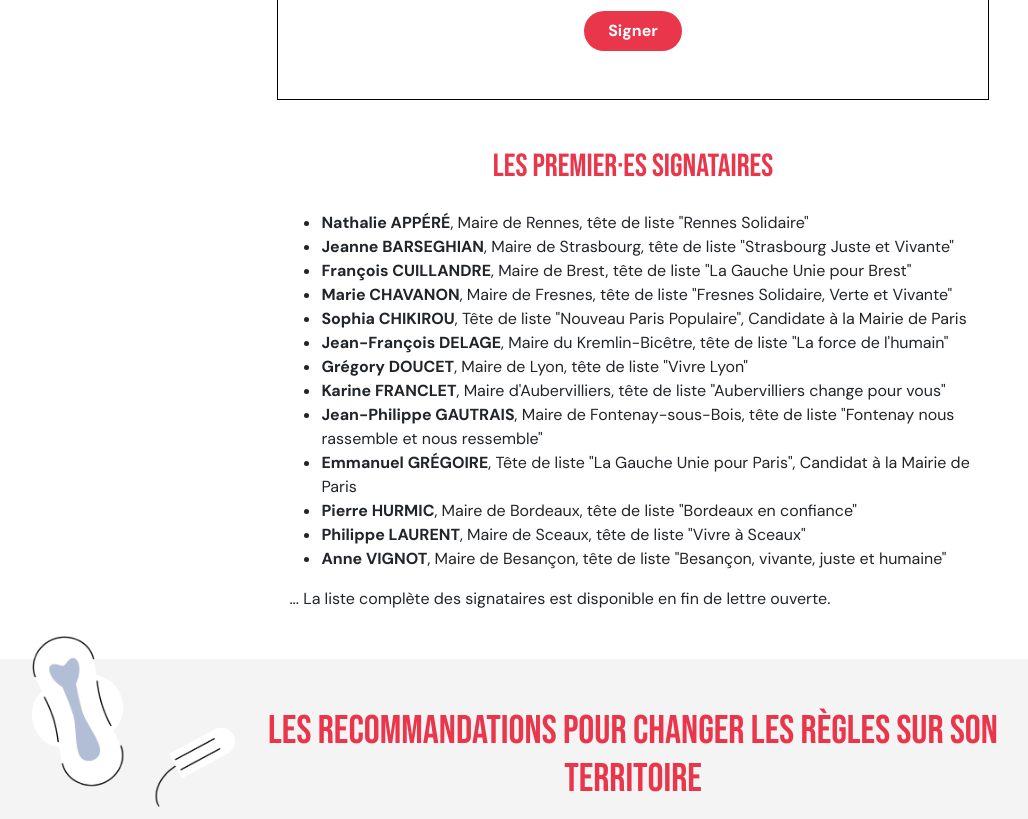
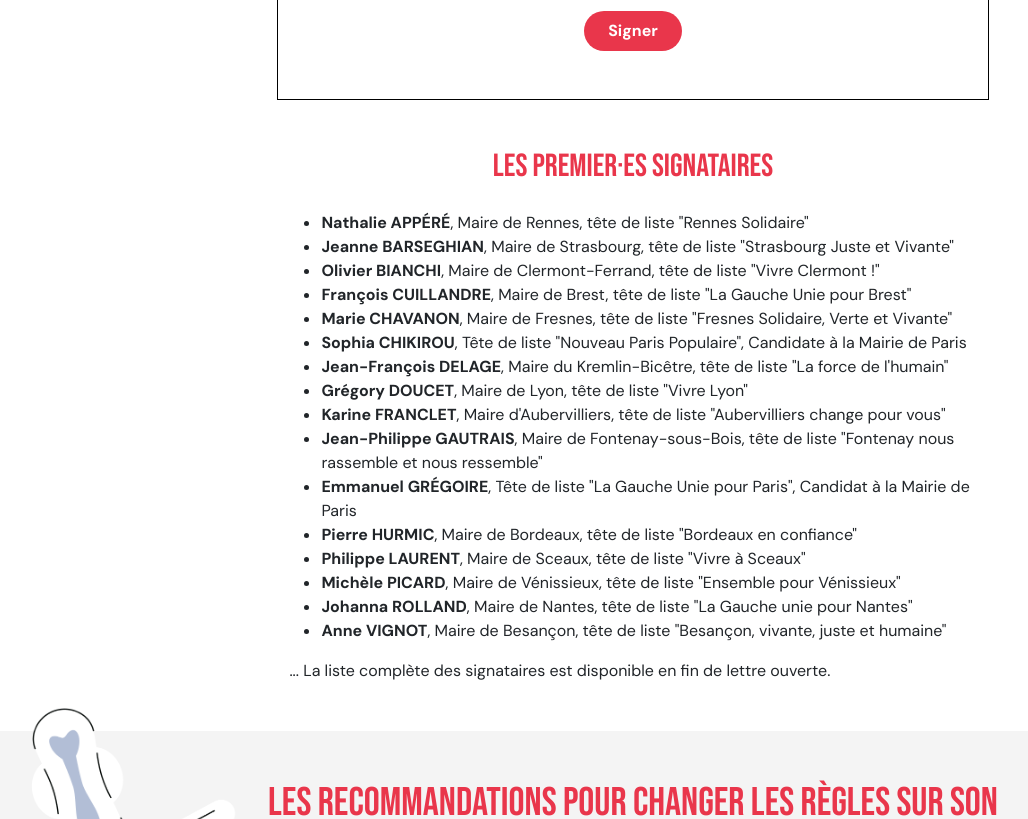
Before and after one commit to regles-elementaires/municipales-front, a website: page index.html in a window 1280 px wide. Shown: the part 3374-4193 px from the top of the page, without its empty margins (7-1035 px from the left). Drawn offline with nearby package versions, Linux system fonts and the light colour scheme.

Commit message:
update signataires

```diff
--- a/index.html
+++ b/index.html
@@ -385,6 +385,7 @@
                 <ul>
                     <li><span class="fw-bold">Nathalie APPÉRÉ</span>, Maire de Rennes, tête de liste "Rennes Solidaire"</li>
                     <li><span class="fw-bold">Jeanne BARSEGHIAN</span>, Maire de Strasbourg, tête de liste "Strasbourg Juste et Vivante"</li>
+                    <li><span class="fw-bold">Olivier BIANCHI</span>, Maire de Clermont-Ferrand, tête de liste "Vivre Clermont !"</li>
                     <li><span class="fw-bold">François CUILLANDRE</span>, Maire de Brest, tête de liste "La Gauche Unie pour Brest"</li>
                     <li><span class="fw-bold">Marie CHAVANON</span>, Maire de Fresnes, tête de liste "Fresnes Solidaire, Verte et Vivante"</li>
                     <li><span class="fw-bold">Sophia CHIKIROU</span>, Tête de liste "Nouveau Paris Populaire", Candidate à la Mairie de Paris</li>
@@ -395,6 +396,8 @@
                     <li><span class="fw-bold">Emmanuel GRÉGOIRE</span>, Tête de liste "La Gauche Unie pour Paris", Candidat à la Mairie de Paris</li>
                     <li><span class="fw-bold">Pierre HURMIC</span>, Maire de Bordeaux, tête de liste "Bordeaux en confiance"</li>
                     <li><span class="fw-bold">Philippe LAURENT</span>, Maire de Sceaux, tête de liste "Vivre à Sceaux"</li>
+                    <li><span class="fw-bold">Michèle PICARD</span>, Maire de Vénissieux, tête de liste "Ensemble pour Vénissieux"</li>
+                    <li><span class="fw-bold">Johanna ROLLAND</span>, Maire de Nantes, tête de liste "La Gauche unie pour Nantes"</li>
                     <li><span class="fw-bold">Anne VIGNOT</span>, Maire de Besançon, tête de liste "Besançon, vivante, juste et humaine"</li>
                 </ul>
                 <p>... La liste complète des signataires est disponible en fin de lettre ouverte.</p>
```
